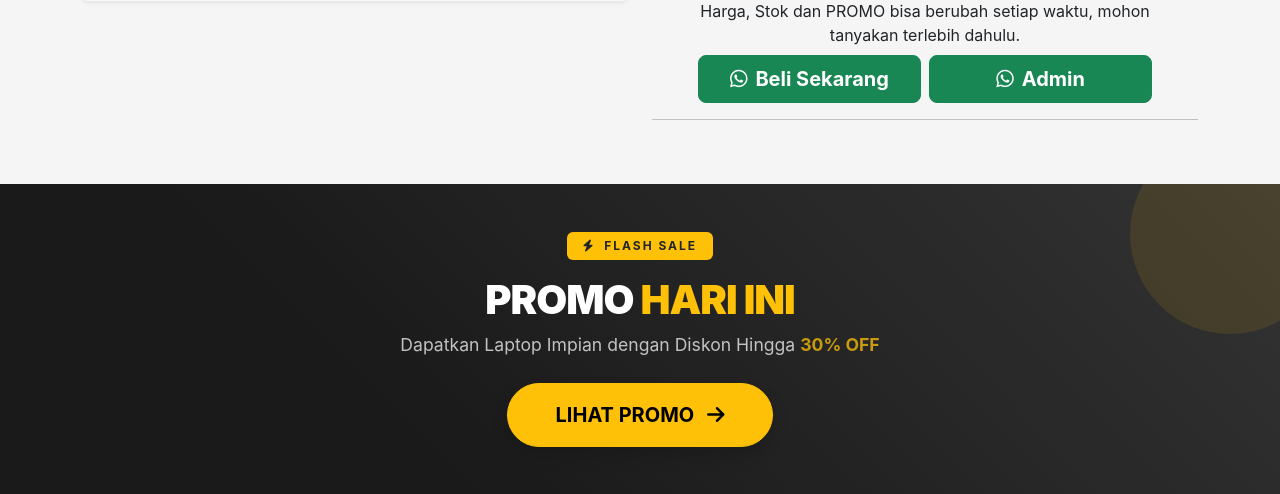
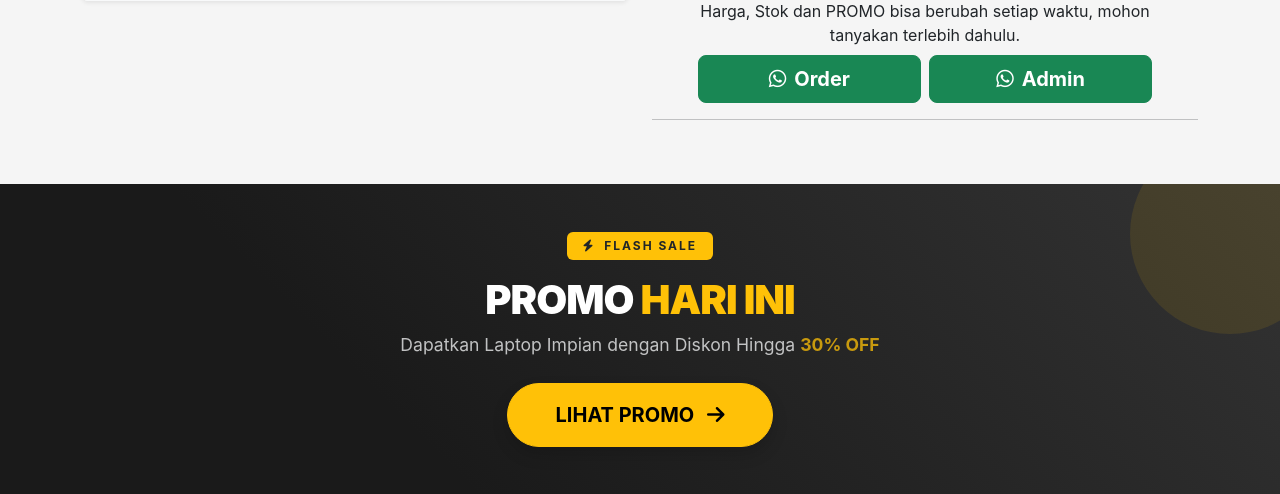
Before and after one commit to primasitompul/etalasedigital, a Django app: a page that uses etalase_digital/katalog/templates/katalog/product_detail.html in a window 1280 px wide. Shown: the part 679-1173 px from the top of the page. Run offline with Django 5.2, Linux system fonts and the light colour scheme; data comes from the database, SQL or seed files in the repository; some libraries are stand-ins or nearby versions.

Commit message:
Update product_detail.html

```diff
--- a/etalase_digital/katalog/templates/katalog/product_detail.html
+++ b/etalase_digital/katalog/templates/katalog/product_detail.html
@@ -167,12 +167,12 @@
 
                     <!-- Tombol WhatsApp -->
                     <div class="d-flex gap-2">
-                        <a href="https://wa.me/6285930075955?text=Halo%20Admin%20PRIME.COM,%20saya%20ingin%20tanya%20stok%20laptop%20ini:%0A%0A-%20Nama:%20{{ product.name }}%0A-%20SKU:%20{{ product.sku|default:'-' }}%0A%0ALink:%20{{ request.build_absolute_uri }}"
+                        <a href="https://wa.me/6285930075955?text=Halo%20Admin%20PRIME.COM,%20saya%20ingin%20membeli%20laptop%20type%20ini:%0A%0A-%20Nama:%20{{ product.name }}%0A-%20SKU:%20{{ product.sku|default:'-' }}%0A%0ALink:%20{{ request.build_absolute_uri }}"
                             target="_blank"
                             class="btn btn-success btn-lg w-50 fw-bold d-flex align-items-center justify-content-center">
 
                             <i class="fab fa-whatsapp me-2"></i>
-                            Beli Sekarang
+                            Order
                         </a>
 
                         <a href="https://wa.me/6285280852901?text=Halo%20Admin%20PRIME.COM,%20saya%20ingin%20tanya%20stok%20laptop%20ini:%0A%0A-%20Nama:%20{{ product.name }}%0A-%20SKU:%20{{ product.sku|default:'-' }}%0A%0ALink:%20{{ request.build_absolute_uri }}"
```
